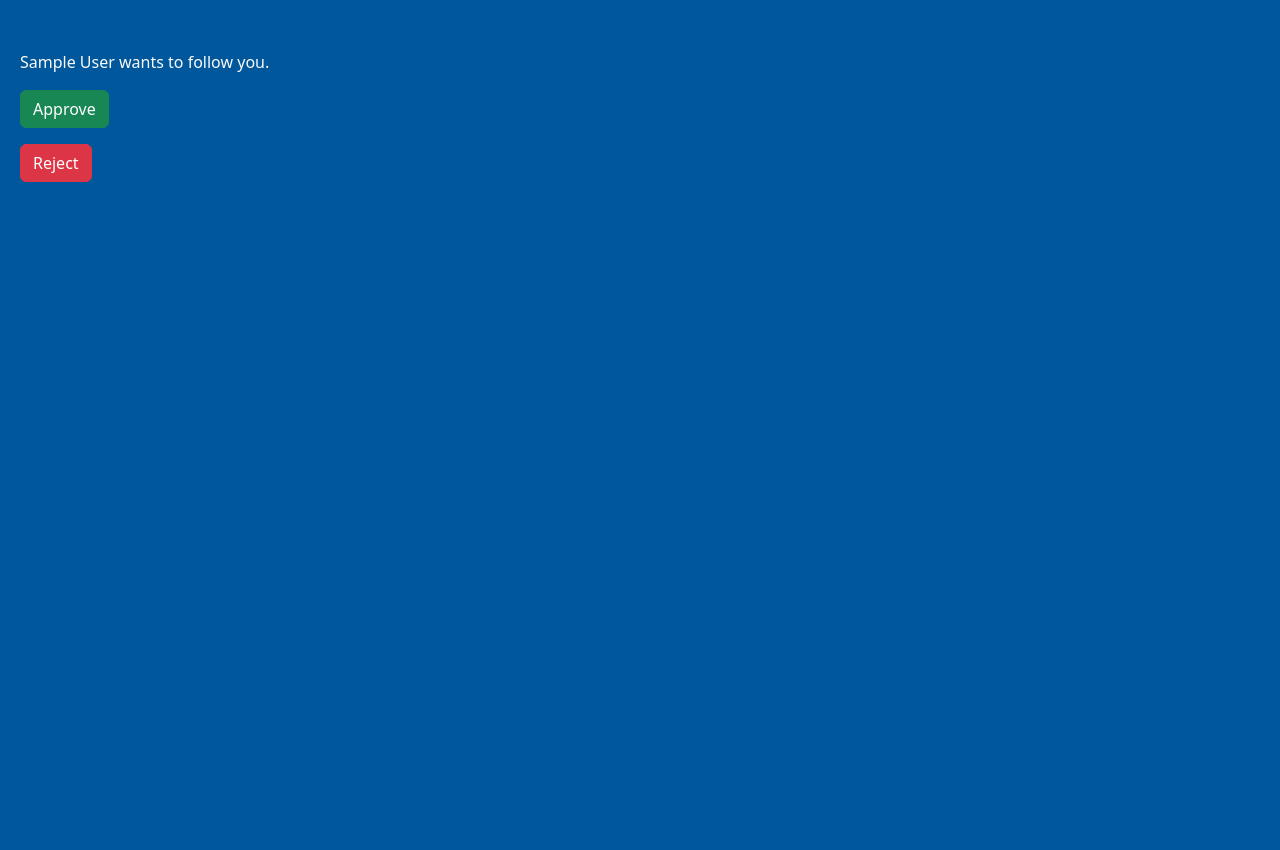
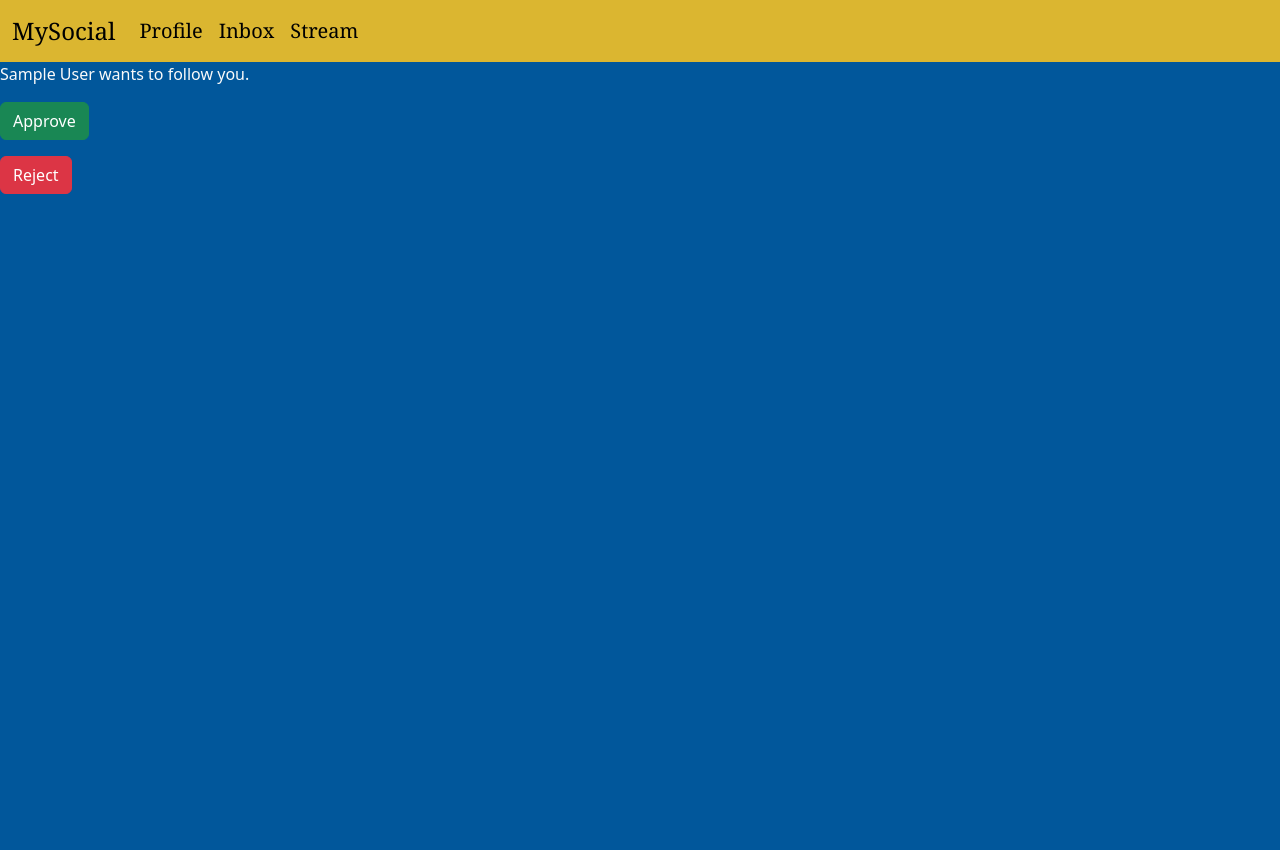
Before and after one commit to momo3404/MySocial, a Django app: page /mysocial/authors/00000000-0000-0000-0000-000000000001/inbox/ in a window 1280 px wide. After the commit the page ends 194 px from the top, so only its background shows below. Run offline with Django 4.2, Linux system fonts and the light colour scheme; a user stored in the database is signed in; tables that the repository leaves empty hold one stand-in row (values such as "Sample post").

Commit message:
Added links to navbar

```diff
--- a/mysocial/templates/base/mysocial/follow_requests.html
+++ b/mysocial/templates/base/mysocial/follow_requests.html
@@ -4,7 +4,33 @@
     <link href="https://cdn.jsdelivr.net/npm/bootstrap@5.3.3/dist/css/bootstrap.min.css" rel="stylesheet" integrity="sha384-QWTKZyjpPEjISv5WaRU9OFeRpok6YctnYmDr5pNlyT2bRjXh0JMhjY6hW+ALEwIH" crossorigin="anonymous">
 </head>
 
-<body class="h-100 gradient-form" style="background-color: #01579B; margin-top: 50px; margin-left: 20px; color: #FAFAFA;"></body>
+<nav class="navbar navbar-expand-lg navbar-light" style="background-color: #DBB630;">
+    <div class="container-fluid">
+      <a class="navbar-brand" style ="font-family: Georgia, 'Times New Roman', Times, serif; font-size: 150%;" href="{% url 'mysocial:login' %}">MySocial</a>
+      <button class="navbar-toggler" type="button" data-bs-toggle="collapse" data-bs-target="#navbarNavDropdown" aria-controls="navbarNavDropdown" aria-expanded="false" aria-label="Toggle navigation">
+        <span class="navbar-toggler-icon"></span>
+      </button>
+      <div class="collapse navbar-collapse" id="navbarNavDropdown">
+        <ul class="navbar-nav">
+            <li class="nav-item">
+              <a class="nav-link active" style ="font-family: Georgia, 'Times New Roman', Times, serif; font-size: 125%;" href="{% url 'mysocial:public_profile' author.authorId %}">Profile</a>
+            </li>
+          </ul>
+          <ul class="navbar-nav">
+            <li class="nav-item">
+              <a class="nav-link active" style ="font-family: Georgia, 'Times New Roman', Times, serif; font-size: 125%;" href="{% url 'mysocial:inbox' author.authorId %}">Inbox</a>
+            </li>
+          </ul>
+        <ul class="navbar-nav">
+            <li class="nav-item">
+              <a class="nav-link active" style ="font-family: Georgia, 'Times New Roman', Times, serif; font-size: 125%;" href="{% url 'mysocial:posts_by_author' author.authorId %}">Stream</a>
+            </li>
+          </ul>
+      </div>
+    </div>
+</nav>
+
+<body class="h-100 gradient-form" style="background-color: #01579B; color: #FAFAFA;"></body>
     {% for request in follow_requests %}
         <div>
             <p>{{ request.actor.displayName }} wants to follow you.</p>
--- a/mysocial/views.py
+++ b/mysocial/views.py
@@ -98,7 +98,7 @@ def inbox(request, authorId):
             raise Http404("Access denied!")
 
         follow_requests = FollowRequest.objects.filter(object=user_author)
-        return render(request, 'base/mysocial/follow_requests.html', {'follow_requests': follow_requests})
+        return render(request, 'base/mysocial/follow_requests.html', {'author': user_author,'follow_requests': follow_requests})
     except Author.DoesNotExist:
         raise Http404("Author not found!")
 
```
Also changed, not shown: mysocial/templates/base/mysocial/public_profile.html (+14 -4 lines), mysocial/templates/base/mysocial/stream_posts.html (+14 -4 lines).
